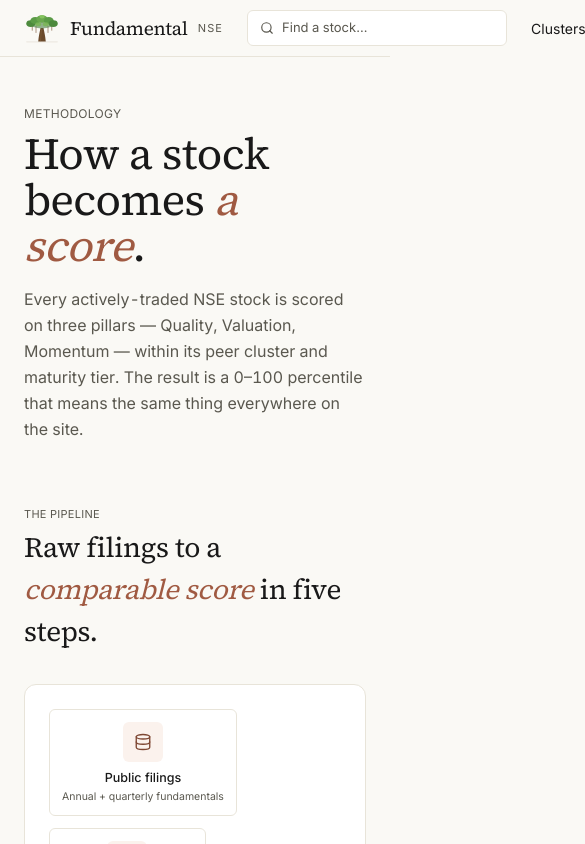
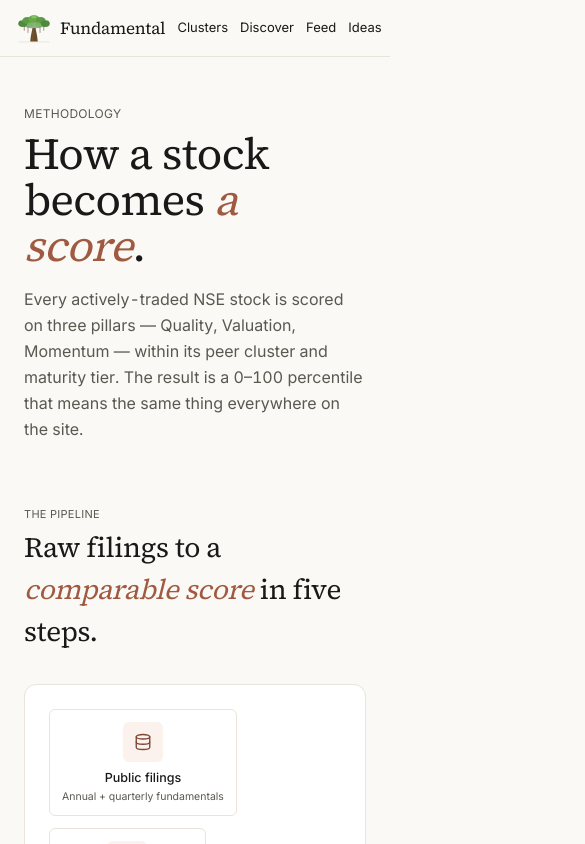
Before and after one commit to vedarthain/Fundamental, a Next.js app in the folder web/: page /about in a window 390 px wide. Shown: the top 844 px of the page, 585 px wide, since content can reach past the window. Built offline with nearby package versions, Linux system fonts and the light colour scheme.

Commit message:
Mobile responsiveness pass

```diff
--- a/web/src/app/clusters/page.tsx
+++ b/web/src/app/clusters/page.tsx
@@ -244,8 +244,13 @@ function SectorTabs({
   const row1 = groups.slice(0, half);
   const row2 = groups.slice(half);
 
+  // Sticky on scroll so the user can pick a sector without bouncing back
+  // to the top. backdrop-blur keeps tiles below readable through the strip.
   return (
-    <div className="mt-8 flex flex-col gap-1.5">
+    <div
+      className="mt-8 flex flex-col gap-1.5 sticky top-14 z-20 -mx-6 px-6 py-2 backdrop-blur-md"
+      style={{ backgroundColor: "color-mix(in srgb, var(--color-paper) 92%, transparent)" }}
+    >
       <SectorTabRow groups={row1} activeId={activeId} />
       {row2.length > 0 && <SectorTabRow groups={row2} activeId={activeId} />}
     </div>
@@ -307,8 +312,11 @@ function SectorTabRow({
 }
 
 function SectorTilesGrid({ tiles }: { tiles: ClusterTile[] }) {
+  // Single column on the narrowest phones (<400px) so labels don't truncate
+  // into "Capital Mar..." 2 cols at 400px+, scales up from there. Slightly
+  // larger gap on mobile so the tiles breathe.
   return (
-    <div className="grid grid-cols-2 sm:grid-cols-3 lg:grid-cols-5 gap-2">
+    <div className="grid grid-cols-1 min-[420px]:grid-cols-2 sm:grid-cols-3 lg:grid-cols-5 gap-2">
       {tiles.map((t) => (
         <ClusterTileCard key={t.cluster_id} tile={t} />
       ))}
--- a/web/src/app/ideas/page.tsx
+++ b/web/src/app/ideas/page.tsx
@@ -694,8 +694,15 @@ function BucketTabs({
     { key: "fii_up"      as TabKey, label: "FII accumulation",      dot: "var(--color-score-good)", n: counts.fii_up },
   ];
 
+  // Sticky on mobile so the tab strip stays reachable while you scroll
+  // through a long board. Desktop also sticks but at a lower position
+  // (below the global header). Backdrop-blur keeps the underlying content
+  // legible through the sticky strip.
   return (
-    <div className="mt-6 flex flex-col gap-2">
+    <div
+      className="mt-6 flex flex-col gap-2 sticky top-14 z-20 -mx-6 px-6 py-2 backdrop-blur-md"
+      style={{ backgroundColor: "color-mix(in srgb, var(--color-paper) 92%, transparent)" }}
+    >
       <BucketTabRow eyebrow="Trend"  items={trendItems}  active={active} scopeQuery={scopeQuery} />
       <BucketTabRow eyebrow="Themed" items={themedItems} active={active} scopeQuery={scopeQuery} />
     </div>
--- a/web/src/app/layout.tsx
+++ b/web/src/app/layout.tsx
@@ -42,33 +42,40 @@ function SiteHeader() {
       className="border-b hairline sticky top-0 z-30 backdrop-blur-md"
       style={{ backgroundColor: "color-mix(in srgb, var(--color-paper) 90%, transparent)" }}
     >
-      <div className="mx-auto max-w-[1300px] px-6 h-14 flex items-center gap-6">
-        <Link href="/" className="flex items-center gap-2.5 shrink-0">
+      {/* Desktop layout: logo + centered search + nav.
+          Mobile layout: logo + nav inline (no search to save space). The
+          search is reachable from /discover and stock cards, so dropping
+          it from mobile chrome is fine. Without this fix the search bar
+          eats all the horizontal space and pushes Clusters/Discover off
+          the right edge. */}
+      <div className="mx-auto max-w-[1300px] px-4 md:px-6 h-14 flex items-center gap-3 md:gap-6">
+        <Link href="/" className="flex items-center gap-2 md:gap-2.5 shrink-0">
           <BanyanLogo />
-          <span className="font-display text-[19px] tracking-tight leading-none">
+          <span className="font-display text-[17px] md:text-[19px] tracking-tight leading-none">
             Fundamental
           </span>
-          <span className="muted-text text-[11px] tracking-[0.1em] uppercase leading-none">
+          <span className="muted-text text-[10px] md:text-[11px] tracking-[0.1em] uppercase leading-none hidden sm:inline">
             NSE
           </span>
         </Link>
-        <div className="flex-1 flex justify-center">
+        {/* Search hides on mobile — it dominates the bar on narrow widths.
+            Users open /discover for search-as-they-type instead. */}
+        <div className="flex-1 justify-center hidden md:flex">
           <StockSearch />
         </div>
-        {/* Top nav — core product surfaces only. Methodology, Glossary, and
-            Peer Comparison live in the footer / inline entry points to keep
-            this strip tight. */}
-        <nav className="flex items-center gap-6 text-[14px] shrink-0">
+        {/* Top nav — all 4 surfaces visible on mobile now. Smaller font + gap on
+            mobile to fit comfortably alongside the logo. */}
+        <nav className="flex items-center gap-3 md:gap-6 text-[13px] md:text-[14px] shrink-0 ml-auto">
           <Link href="/clusters" className="hover:text-[var(--color-accent-600)]">
             Clusters
           </Link>
           <Link href="/discover" className="hover:text-[var(--color-accent-600)]">
             Discover
           </Link>
-          <Link href="/feed" className="hover:text-[var(--color-accent-600)] hidden md:inline">
+          <Link href="/feed" className="hover:text-[var(--color-accent-600)]">
             Feed
           </Link>
-          <Link href="/ideas" className="hover:text-[var(--color-accent-600)] hidden md:inline">
+          <Link href="/ideas" className="hover:text-[var(--color-accent-600)]">
             Ideas
           </Link>
         </nav>
--- a/web/src/app/page.tsx
+++ b/web/src/app/page.tsx
@@ -210,8 +210,43 @@ function Hero({ snap }: { snap: Snapshot }) {
         </div>
 
         <HeroMosaic />
+        <MobileHeroStats />
       </div>
     </section>
+  );
+}
+
+/** Lightweight stand-in for the desktop mosaic. On mobile, the 5 floating
+ *  cards become a single horizontally-scrolling row of compact stat cards
+ *  so the hero still has visual weight without taxing narrow viewports. */
+function MobileHeroStats() {
+  const stats = [
+    { eyebrow: "Composite", value: "82", sub: "Top 18% in cluster", color: "var(--color-score-excellent)" },
+    { eyebrow: "RoCE · 5y avg", value: "23.4%", sub: "Quality compounder", color: "var(--color-accent-600)" },
+    { eyebrow: "Sales · 10y", value: "+14%", sub: "CAGR", color: "var(--color-score-good)" },
+    { eyebrow: "P/E vs peers", value: "25% ↓", sub: "Cheaper than median", color: "var(--color-accent-500)" },
+  ];
+  return (
+    <div className="mt-8 md:hidden">
+      <div className="flex gap-3 overflow-x-auto -mx-6 px-6 pb-2" style={{ scrollSnapType: "x mandatory" }}>
+        {stats.map((s) => (
+          <div
+            key={s.eyebrow}
+            className="card p-4 shrink-0 w-[180px]"
+            style={{ borderTop: `3px solid ${s.color}`, scrollSnapAlign: "start" }}
+          >
+            <div className="eyebrow text-[10px]">{s.eyebrow}</div>
+            <div
+              className="font-display tabular-nums mt-1.5"
+              style={{ fontSize: 32, lineHeight: 1, color: s.color, letterSpacing: "-0.02em" }}
+            >
+              {s.value}
+            </div>
+            <div className="muted-text text-[11px] mt-2">{s.sub}</div>
+          </div>
+        ))}
+      </div>
+    </div>
   );
 }
 
--- a/web/src/app/stock/[symbol]/page.tsx
+++ b/web/src/app/stock/[symbol]/page.tsx
@@ -246,8 +246,11 @@ export default async function StockPage({
         ← {stock.cluster_name}
       </Link>
 
-      {/* Header — name + percentile badge */}
-      <header className="mt-3 flex items-start justify-between gap-8">
+      {/* Header — name + percentile badge.
+          On mobile, stack vertically so the badge sits BELOW the name
+          instead of crammed into a tall narrow column on the right.
+          Desktop keeps the side-by-side layout. */}
+      <header className="mt-3 flex flex-col md:flex-row items-start md:justify-between gap-4 md:gap-8">
         <div>
           <div className="text-[12px] muted-text uppercase tracking-wide">
             {stock.meta_cluster_name} · {stock.cluster_name} · {tierLabel(stock.maturity_tier)}
@@ -290,8 +293,9 @@ export default async function StockPage({
           )}
         </div>
 
-        {/* Percentile badge */}
-        <div className="text-right shrink-0">
+        {/* Percentile badge — right-aligned on desktop, left-aligned on mobile
+            (so it follows the stacked name block flush-left). */}
+        <div className="text-left md:text-right shrink-0">
           <div
             className="inline-block px-4 py-2 rounded-md"
             style={{ backgroundColor: compositeBg, color: compositeBand === "neutral" ? "var(--color-ink)" : "white" }}
```
Also changed, not shown: 2 other files (tests, documents, lock files or other folders).
